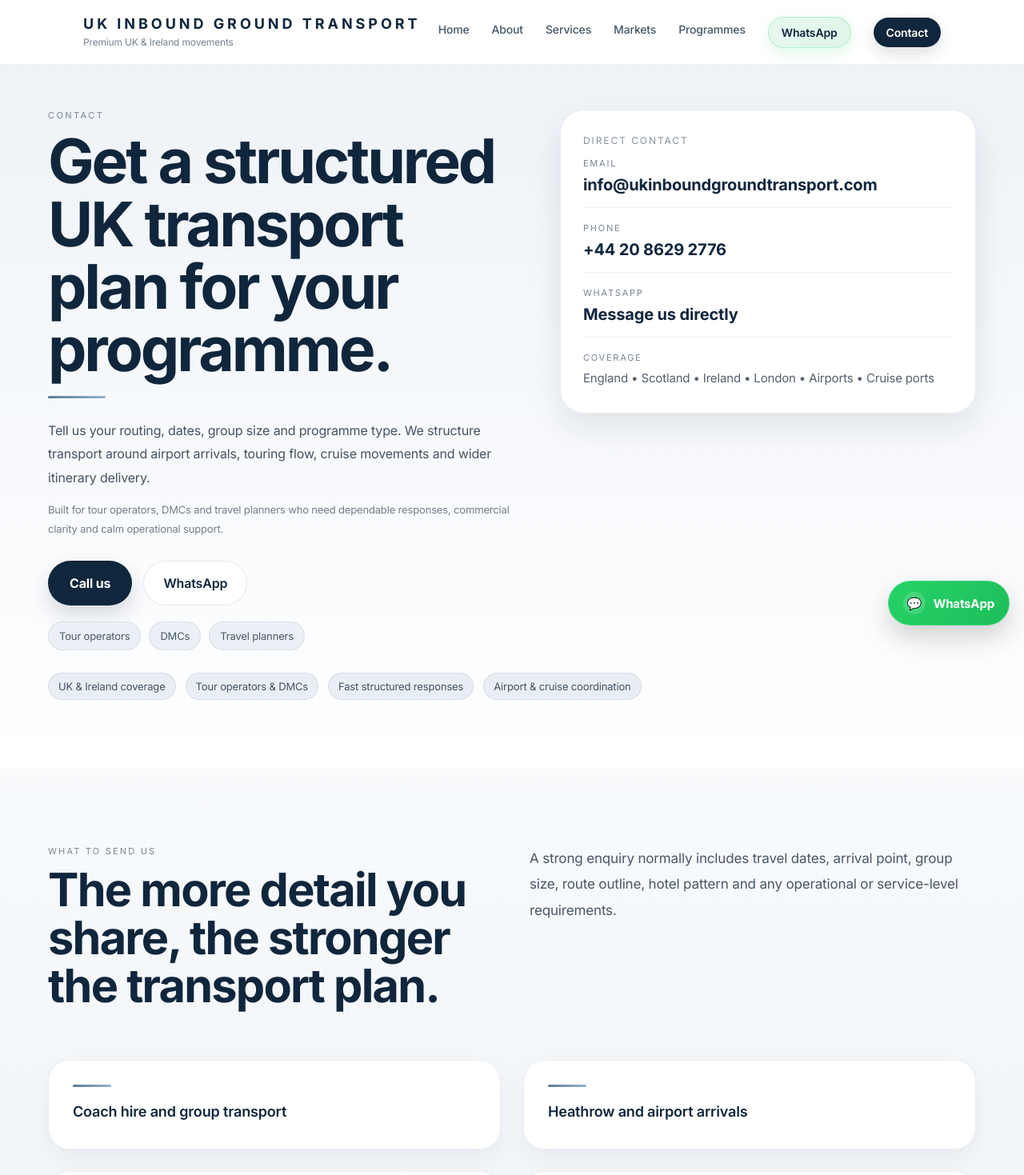
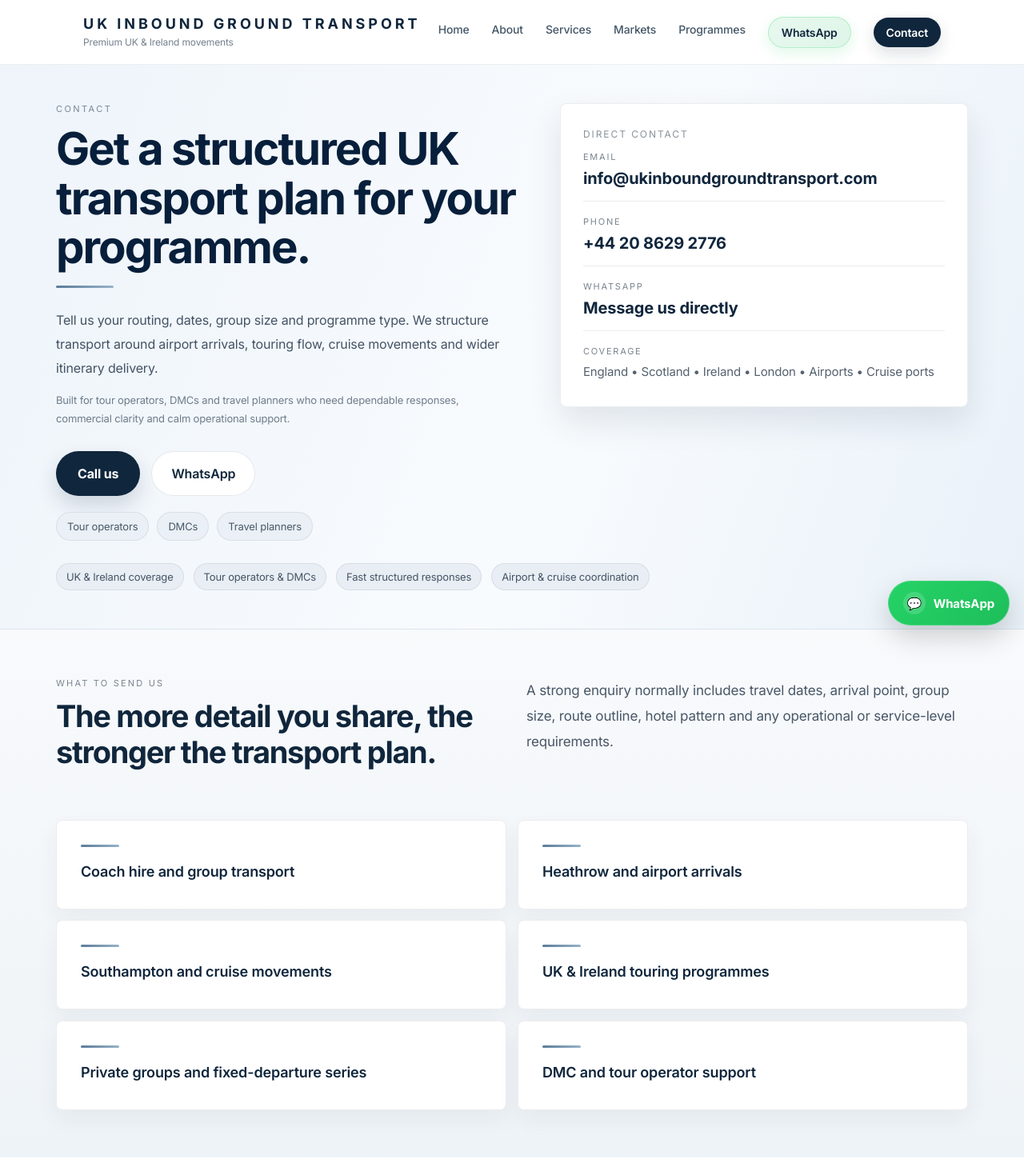
Before and after one commit to kandiahtk-crypto/Project-, a Next.js app: page /contact in a window 1280 px wide. Shown: the top 1469 px of the page at 80% size. Built offline with nearby package versions, Linux system fonts and the light colour scheme.

Commit message:
Add files via upload

```diff
--- a/src/app/globals.css
+++ b/src/app/globals.css
@@ -441,3 +441,19 @@ button:hover {
     transform: translateX(140%);
   }
 }
+
+/* One-file visual alignment for the existing internal pages. The homepage
+   keeps its own compact-* styles above. */
+body > div > main > main { color:#162b40; background:#fff; }
+body > div > main > main > section { padding-top:60px!important; padding-bottom:60px!important; }
+body > div > main > main > section:first-of-type { padding-top:48px!important; padding-bottom:48px!important; background:linear-gradient(110deg,#eef4fa,#f8fbfe 56%,#e9f1f8)!important; border-bottom:1px solid #dbe4ed; }
+body > div > main > main > section > div { max-width:1180px!important; }
+body > div > main > main h1 { color:#071f3b!important; font-size:clamp(36px,4.4vw,58px)!important; line-height:1.09!important; letter-spacing:-.035em!important; }
+body > div > main > main h2 { color:#071f3b; font-size:clamp(27px,3vw,38px)!important; line-height:1.18!important; letter-spacing:-.035em!important; }
+body > div > main > main h3 { letter-spacing:-.025em; }
+body > div > main > main .premium-card,body > div > main > main .card-lift { border-radius:8px!important; }
+body > div > main > main .feature-grid { gap:14px!important; }
+body > div > main > main .split-grid { gap:36px!important; }
+body > div > main > main > section:first-of-type a[href='/contact'] { background:#1467bf!important; color:#fff!important; border-radius:5px!important; box-shadow:none!important; }
+@media(max-width:850px){body > div > main > main > section { padding-top:48px!important; padding-bottom:48px!important; }body > div > main > main .split-grid { gap:25px!important; }}
+@media(max-width:520px){body > div > main > main > section:first-of-type { padding-top:39px!important; padding-bottom:39px!important; }body > div > main > main h1 { font-size:36px!important; }body > div > main > main > section > div { padding-left:16px!important; padding-right:16px!important; }}
```
